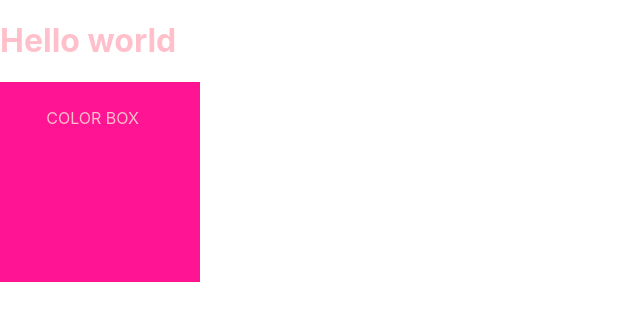
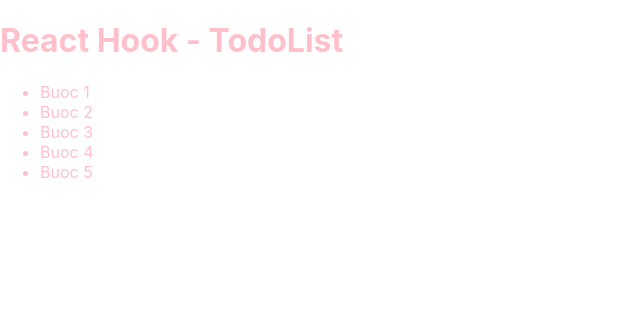
Before and after one commit to NguyenNgocChinh/react-hook-basic, a React (Create React App) app: page / in a window 1280 px wide. Shown: the top 320 px of the page, without its empty margins (0-640 px from the left). Built offline with nearby package versions, Linux system fonts and the light colour scheme.

Commit message:
TodoList - Remove Item

```diff
--- a/src/App.js
+++ b/src/App.js
@@ -1,12 +1,28 @@
-import React from 'react';
+import React, { useState } from 'react';
 import './App.scss';
-import ColorBox from './components/ColorBox';
+import TodoList from './components/TodoList';
+
 
 function App() {
+  const [todoList, setTodoList] = useState([
+    { id: 1, title: 'Buoc 1' },
+    { id: 2, title: 'Buoc 2' },
+    { id: 3, title: 'Buoc 3' },
+    { id: 4, title: 'Buoc 4' },
+    { id: 5, title: 'Buoc 5' }
+  ]);
+  function handleTodoClick(todo) {
+    console.log(todo);
+    const index = todoList.findIndex(x => x.id === todo.id);
+    if (index < 0) return;
+    const newTodoList = [...todoList];
+    newTodoList.splice(index, 1);
+    setTodoList(newTodoList);
+  }
   return (
     <div className="app">
-      <h1>Hello world</h1>
-      <ColorBox />
+      <h1>React Hook - TodoList</h1>
+      <TodoList todos={todoList} onTodoClick={handleTodoClick} />
     </div>
   );
 }
--- /dev/null
+++ b/src/components/TodoList/index.jsx
@@ -0,0 +1,34 @@
+import React from 'react';
+import PropTypes from 'prop-types';
+
+TodoList.propTypes = {
+    todos: PropTypes.array,
+    onTodoClick: PropTypes.func,
+};
+TodoList.defaultProps = {
+    todos: [],
+    onTodoClick: null
+};
+
+function TodoList(props) {
+
+    const { todos, onTodoClick } = props;
+
+    function handleTodoClick(todo) {
+        if (onTodoClick) {
+            onTodoClick(todo);
+        }
+    }
+
+    return (
+        <ul className='todo-list'>
+            {
+                todos.map(todo =>
+                    (<li key={todo.id} onClick={() => handleTodoClick(todo)}>{todo.title}</li>)
+                )
+            }
+        </ul>
+    );
+}
+
+export default TodoList;
```
Also changed, not shown: src/components/TodoList/TodoList.scss (added).
